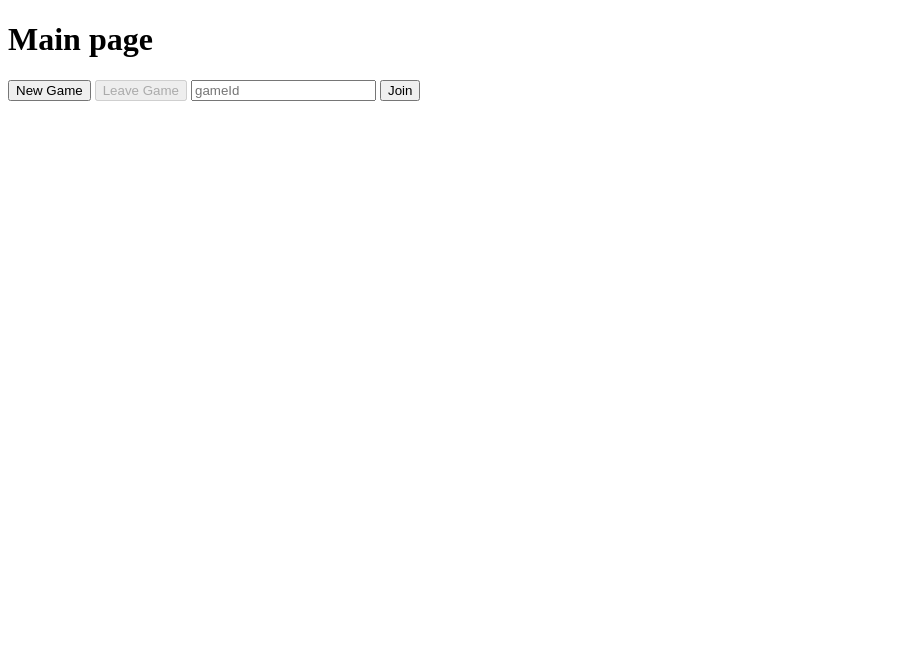
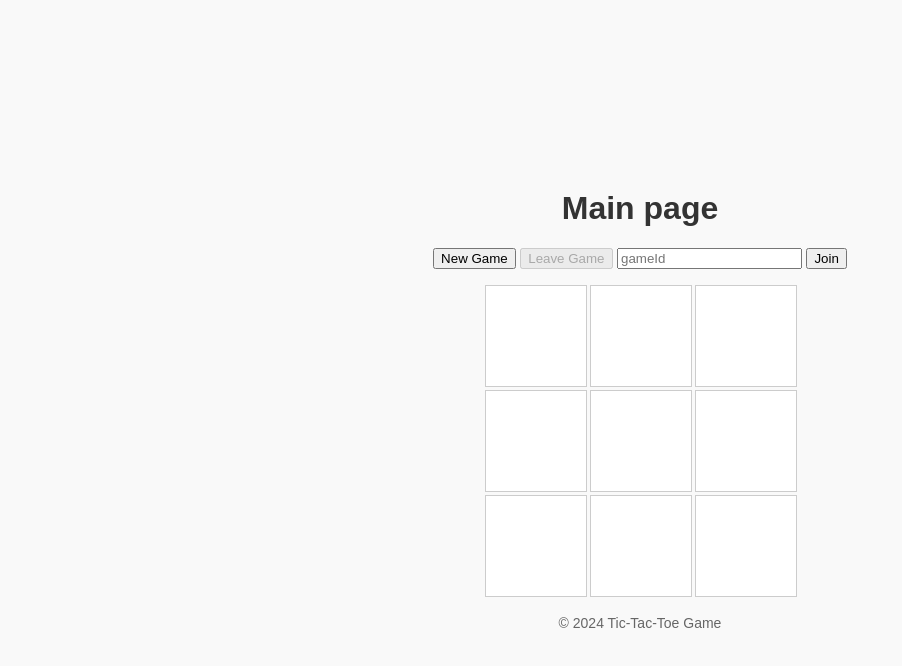
Before and after one commit to ErfanAbedinpour/websocket-tick-tack-toe, a website: page src/client/index.html in a window 1280 px wide. Shown: the whole page, without its empty margins (0-902 px from the left). Drawn offline with Linux system fonts and the light colour scheme.

Commit message:
adding tic tack toe cell To frontEnd Page

```diff
--- a/src/client/index.html
+++ b/src/client/index.html
@@ -4,6 +4,47 @@
     <meta charset="UTF-8">
     <meta name="viewport" content="width=device-width, initial-scale=1.0">
     <title>Document</title>
+     <style>
+        body {
+            font-family: Arial, sans-serif;
+            display: flex;
+            flex-direction: column;
+            align-items: center;
+            justify-content: center;
+            min-height: 100vh;
+            margin: 0;
+            background-color: #f9f9f9;
+        }
+        h1 {
+            color: #333;
+        }
+        .board {
+            display: grid;
+            grid-template-columns: repeat(3, 100px);
+            grid-template-rows: repeat(3, 100px);
+            gap: 5px;
+        }
+        .cell {
+            width: 100px;
+            height: 100px;
+            display: flex;
+            align-items: center;
+            justify-content: center;
+            border: 1px solid #ccc;
+            background-color: #fff;
+            font-size: 24px;
+            font-weight: bold;
+            cursor: pointer;
+        }
+        .cell:hover {
+            background-color: #f0f0f0;
+        }
+        footer {
+            margin-top: 20px;
+            font-size: 14px;
+            color: #666;
+        }
+    </style>
 </head>
 <body>
 
@@ -18,7 +59,18 @@
     <div id="information">
         <p id="gameId"></p>
     </div>
-
+    <div class="board">
+        <div class="cell" data-cell></div>
+        <div class="cell" data-cell></div>
+        <div class="cell" data-cell></div>
+        <div class="cell" data-cell></div>
+        <div class="cell" data-cell></div>
+        <div class="cell" data-cell></div>
+        <div class="cell" data-cell></div>
+        <div class="cell" data-cell></div>
+        <div class="cell" data-cell></div>
+    </div>
+    <footer>© 2024 Tic-Tac-Toe Game</footer>
     <script src="./index.js"></script>
 </body>
 </html>
--- a/src/server/services/redis.ts
+++ b/src/server/services/redis.ts
@@ -4,6 +4,7 @@ import { Redis } from 'ioredis';
 
 export class RedisService {
     private redis: Redis
+
     constructor() {
         this.redis = new Redis({ host: 'redis' });
         // disconnect when redis dissconncted
```
